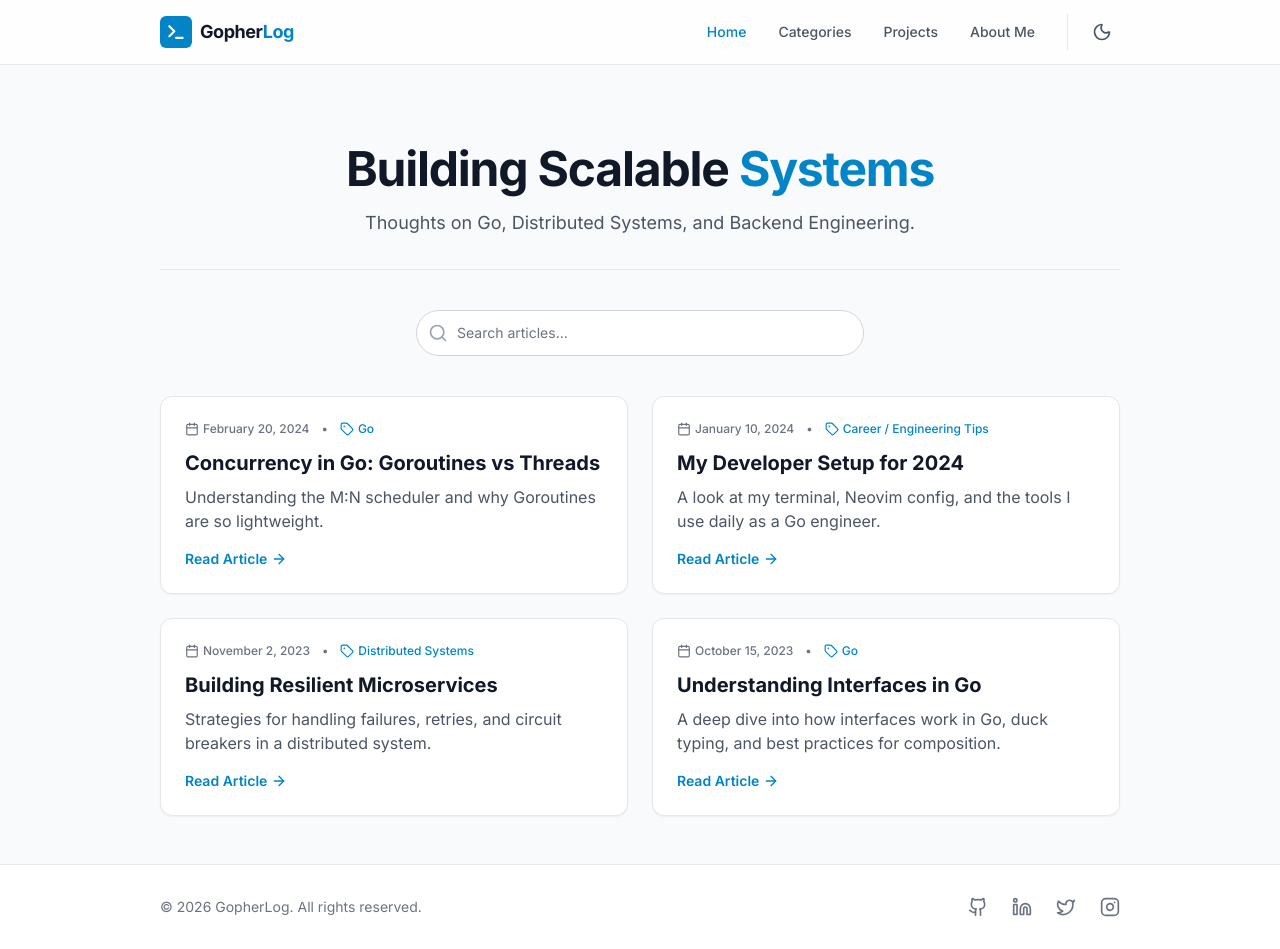
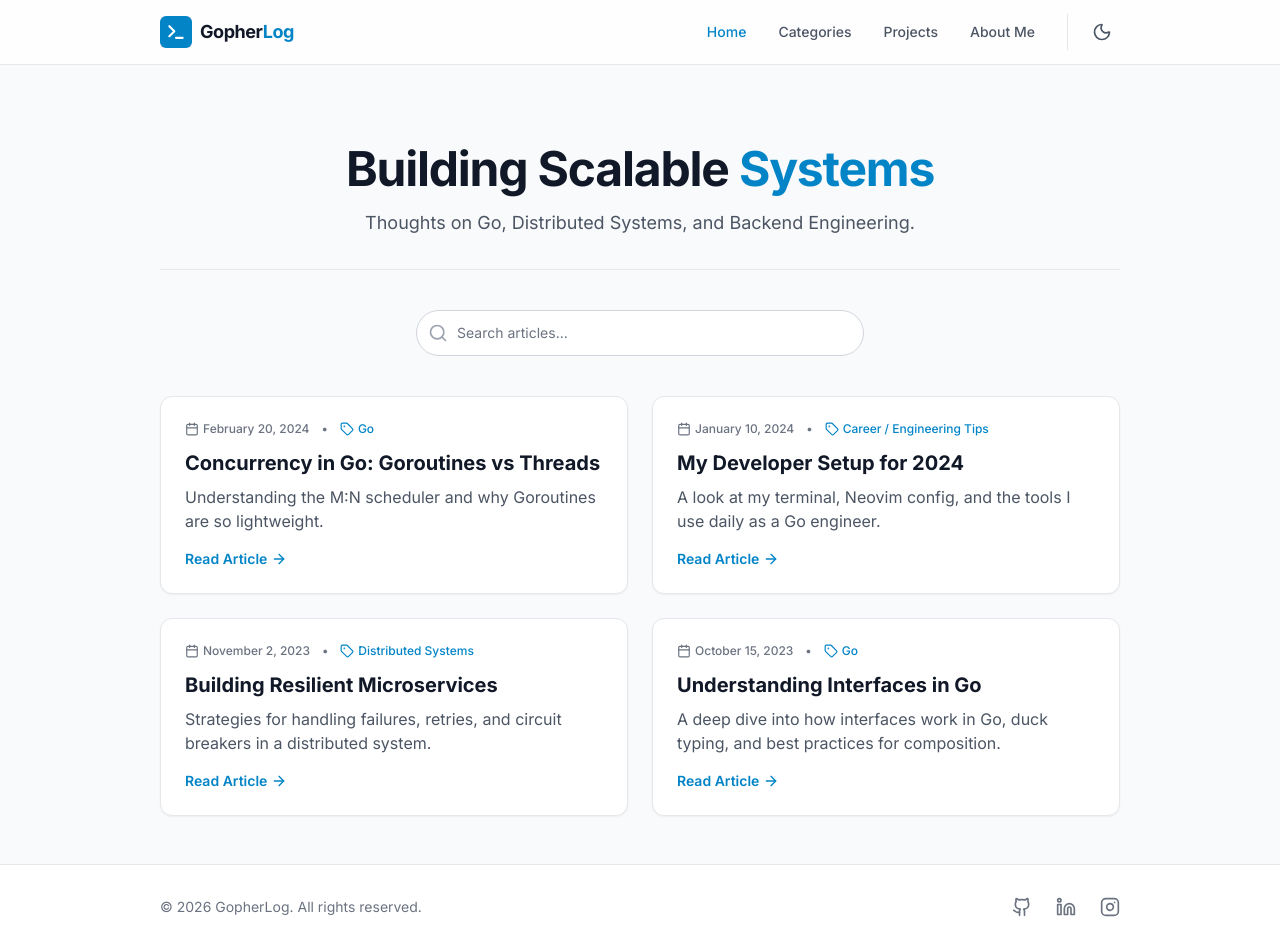
Before and after one commit to knbr13/gopher-log, a React (Vite) app: page / in a window 1280 px wide. Built offline with nearby package versions, Linux system fonts and the light colour scheme.

Commit message:
update social media links

```diff
--- a/components/Footer.tsx
+++ b/components/Footer.tsx
@@ -1,5 +1,5 @@
 import React from 'react';
-import { Github, Linkedin, Instagram, Twitter } from 'lucide-react';
+import { Github, Linkedin, Instagram } from 'lucide-react';
 
 const SocialLink: React.FC<{ href: string; icon: React.ReactNode; label: string }> = ({ href, icon, label }) => (
   <a
@@ -23,10 +23,9 @@ export const Footer: React.FC = () => {
           </div>
 
           <div className="flex space-x-6">
-            <SocialLink href="https://github.com" icon={<Github size={20} />} label="GitHub" />
-            <SocialLink href="https://linkedin.com" icon={<Linkedin size={20} />} label="LinkedIn" />
-            <SocialLink href="https://twitter.com" icon={<Twitter size={20} />} label="Twitter" />
-            <SocialLink href="https://instagram.com" icon={<Instagram size={20} />} label="Instagram" />
+            <SocialLink href="https://github.com/knbr13/" icon={<Github size={20} />} label="GitHub" />
+            <SocialLink href="https://www.linkedin.com/in/abdullah-alaadine/" icon={<Linkedin size={20} />} label="LinkedIn" />
+            <SocialLink href="https://www.instagram.com/a6h.aladdin" icon={<Instagram size={20} />} label="Instagram" />
           </div>
         </div>
       </div>
```
Also changed, not shown: 1 other file (tests, documents, lock files or other folders).
